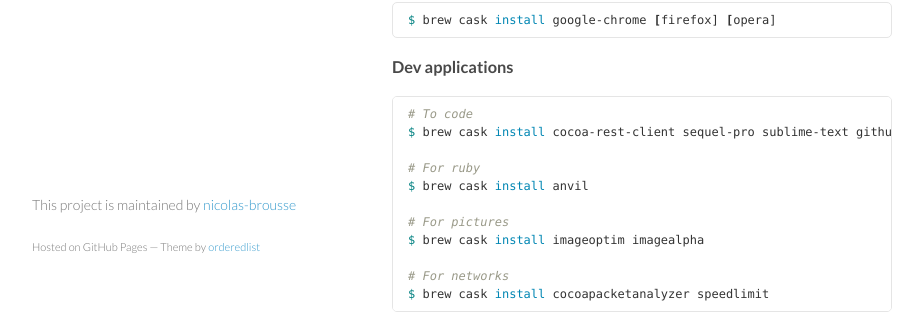
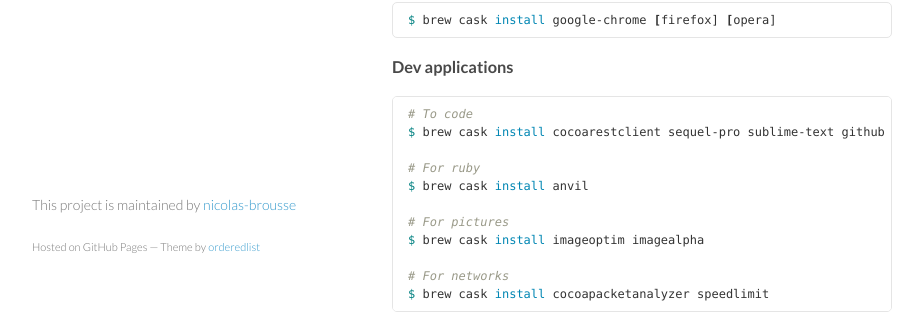
Before and after one commit to nicolas-brousse/osx-install-and-tips, a Jekyll site: the page built from pages/installation/gui-apps.md, in a window 1280 px wide. Shown: the part 574-890 px from the top of the page, without its empty margins (178-1101 px from the left). Built offline with Jekyll 4.4.1, drawn with Linux system fonts in a browser that asks for light colours; Markdown is read by kramdown in place of the engine named in the settings.

Commit message:
Update gui-apps.md

````diff
--- a/pages/installation/gui-apps.md
+++ b/pages/installation/gui-apps.md
@@ -38,7 +38,7 @@
 
 ```bash
 # To code
-$ brew cask install cocoa-rest-client sequel-pro sublime-text github tower kaleidoscope
+$ brew cask install cocoarestclient sequel-pro sublime-text github tower kaleidoscope
 
 # For ruby
 $ brew cask install anvil
````
